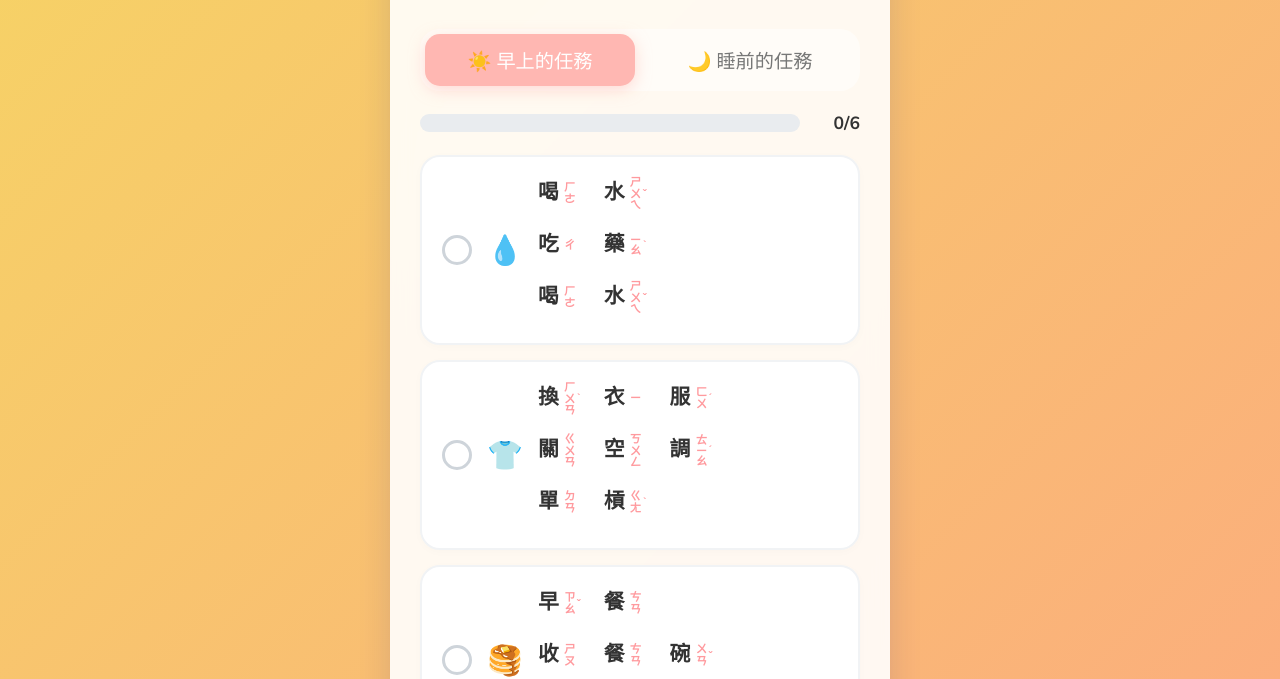
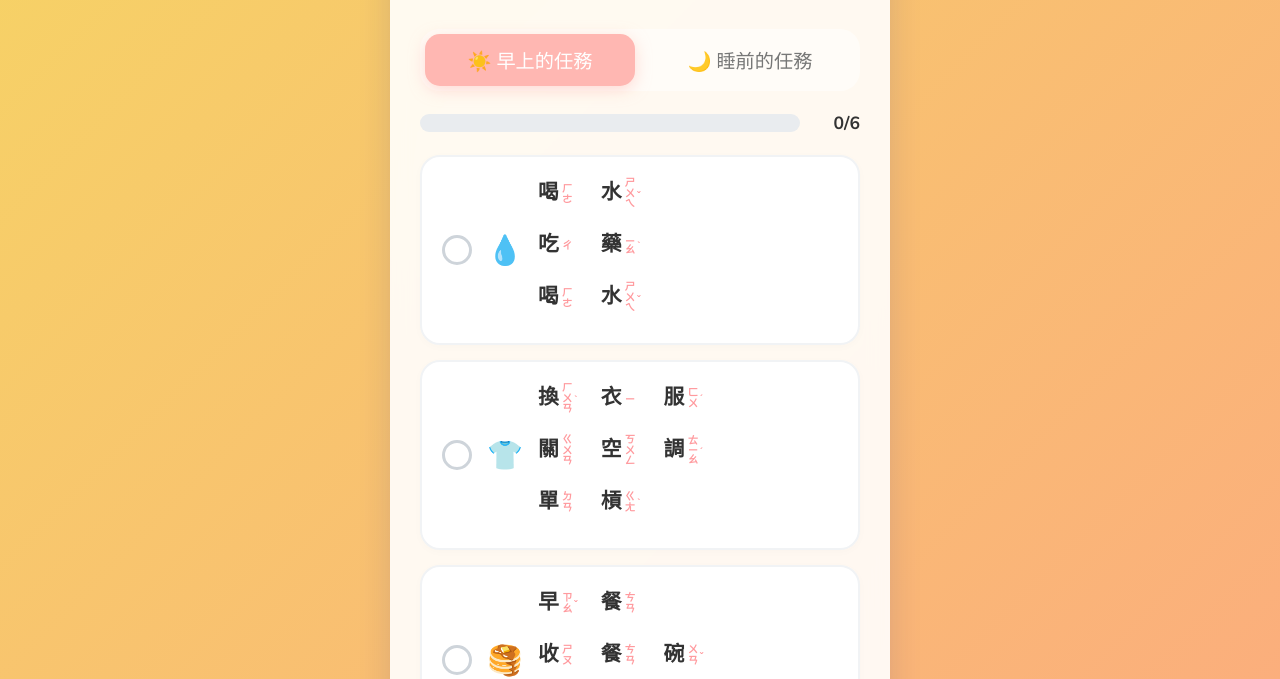
Before and after one commit to vicjuan/kids-daily-routine, a plain HTML site: page index.html in a window 1280 px wide. Shown: the part 130-809 px from the top of the page. Drawn offline with nearby package versions, Linux system fonts and the light colour scheme.

Commit message:
style: fix zhuyin tone mark positioning and size

```diff
--- a/style.css
+++ b/style.css
@@ -76,33 +76,34 @@ p {
 ruby {
     ruby-position: over;
     ruby-align: center;
-    margin-right: 1.3em; /* Greatly increase space so the Bopomofo + Tone Marks don't crowd the next character */
-    margin-bottom: 0.5em; /* Add vertical spacing for multiline wrapped phrases */
+    margin-right: 1.3em;
+    margin-bottom: 0.5em;
 }
 rt {
-    font-size: 0.55em;
+    font-size: 0.5em;
     color: var(--primary-color);
     font-weight: bold;
     writing-mode: vertical-rl;
     text-orientation: upright;
-    margin-left: 2px;
     font-family: Arial, "Heiti TC", sans-serif;
-    position: relative; /* Setup absolute positioning context for tones */
-    overflow: visible; /* Prevent Safari/WebKit from clipping absolute-positioned tone marks */
+    position: relative;
+    overflow: visible; /* 確保 tone 不會被裁切 */
 }
 
 /*
-  Position standard Taiwanese Tone Marks (ˊ, ˇ, ˋ, ˙) properly to the right.
-  The light tone ˙ needs special handling, we'll shift it up/right.
+  tone 使用物理座標定位到注音右側。
+  writing-mode: horizontal-tb 確保聲調符號不受垂直模式影響而正常顯示。
 */
 rt .tone {
     position: absolute;
-    right: -0.7em; /* Push to right of bopomofo */
-    top: 50%;
+    right: -0.7em;
+    top: 60%;
     transform: translateY(-50%);
+    writing-mode: horizontal-tb;
     display: inline-block;
     width: 1em;
     text-align: center;
+    line-height: 1;
 }
 
 /* Tabs */
```
